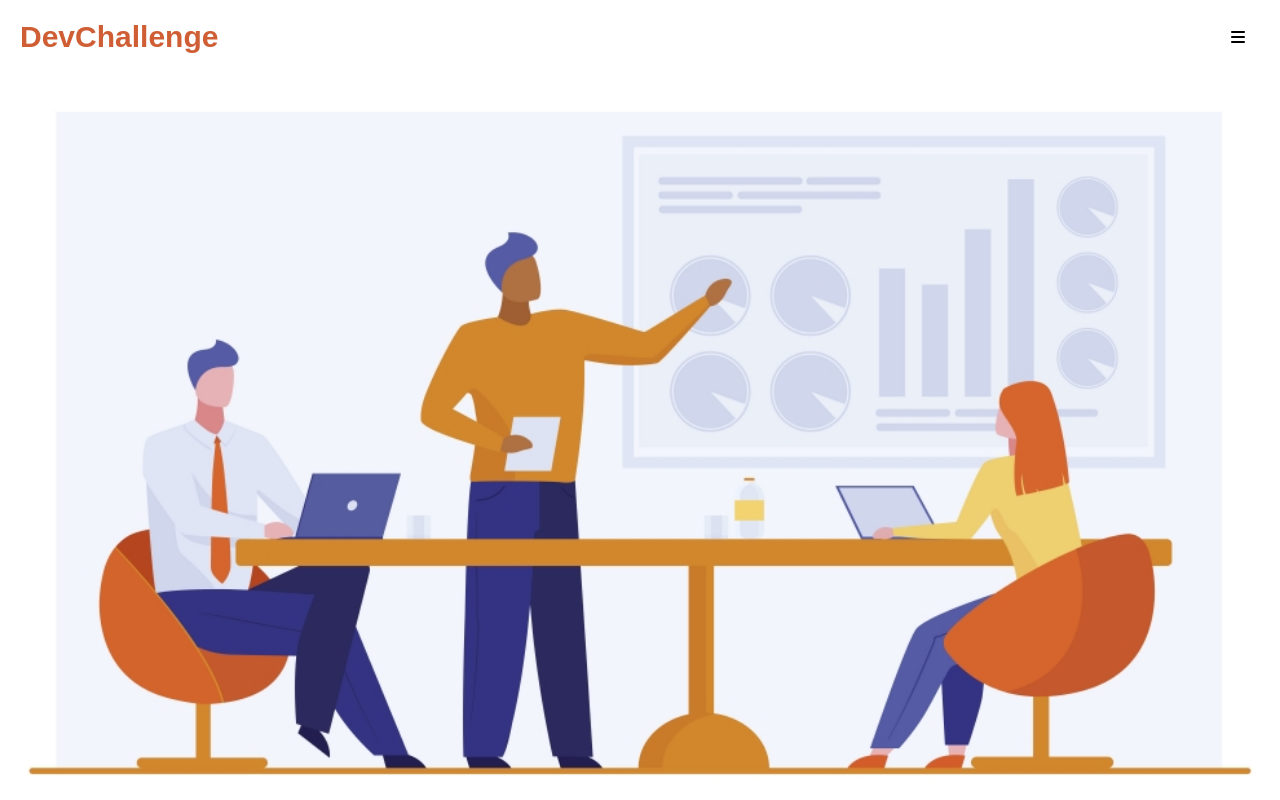
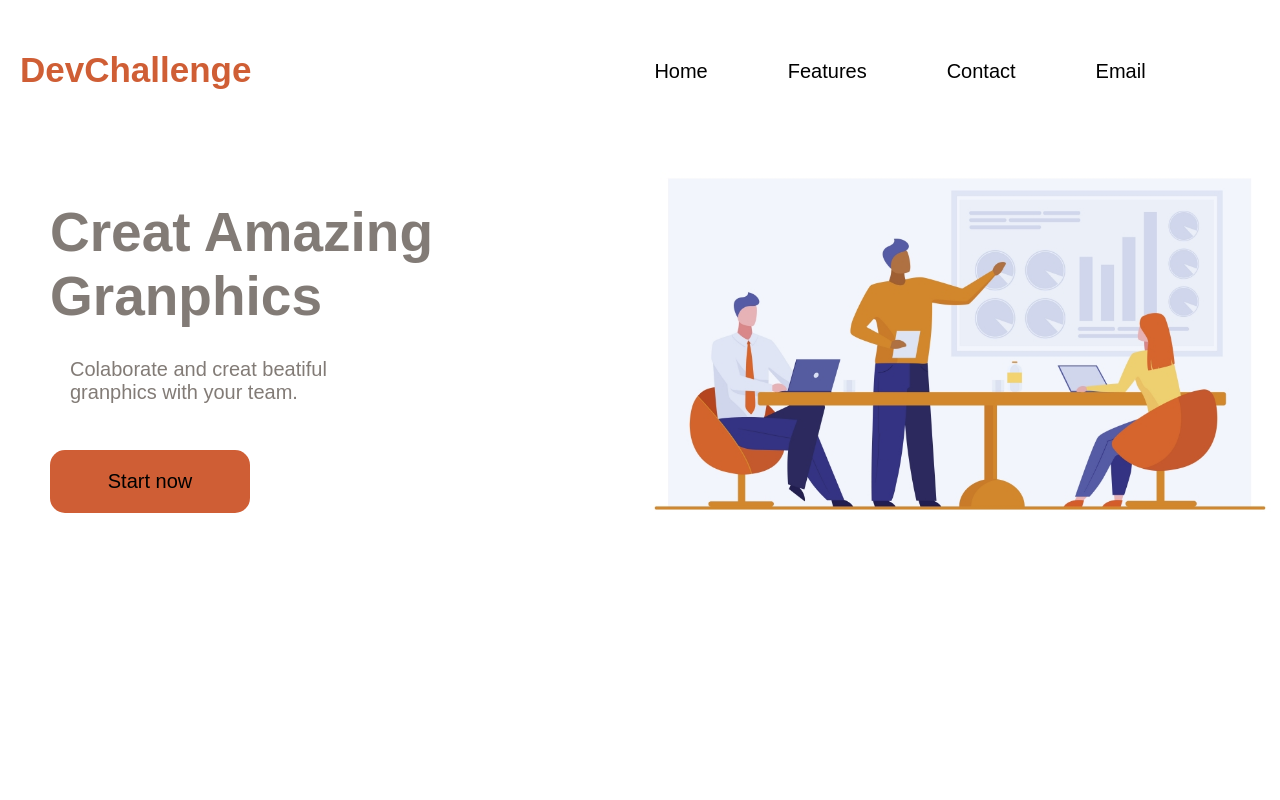
Before and after one commit to marcos-viny/desafio, a plain HTML site: page index.html in a window 1280 px wide. Shown: the top 800 px of the page. Drawn offline with Linux system fonts and the light colour scheme.

Commit message:
responsivo desktop

```diff
--- /dev/null
+++ b/descktop.css
@@ -0,0 +1,65 @@
+@media only screen and (min-width: 1040px) {
+    .principal {
+        display: grid;
+        grid-template-columns: repeat(4, 1fr);
+        grid-template-rows: 150px 250px;
+    }
+    .a1 {
+        display: none;
+    }
+    .section-1 {
+        margin-top: 30px;
+        grid-column: 1/4;
+        grid-row: 1/1;
+    }
+    .nav {
+        display: inline;
+    }
+    .cabeca h1 {
+        font-size: 35px;
+    }
+    .ul {
+        display: flex;
+        gap: 120px;
+        background: none;
+        justify-content: center;
+        width: auto;
+        margin: -80px 0px 0px 840px;
+    }
+    .ul a {
+        font-size: 20px;
+    }
+    .ul a:hover {
+        transform: translatey(15px);
+        color: rgb(207, 94, 53);
+    }
+    .picture {
+        grid-column: 3/-1;
+        grid-row: 2/2;
+    }
+    .section-2 {
+        grid-column: 1/3;
+        grid-row: 2/2;
+    }
+    .section-2 h1 {
+        text-align: left;
+        font-size: 55px;
+    }
+    .section-2 p {
+        text-align: left;
+        width: 300px;
+    }
+    .rodape {
+        grid-column: 1/3;
+        grid-row: 3;
+    }
+    footer a {
+        width: 100px;
+    }
+    footer a:hover {
+        transition-timing-function: ease;
+        transition-duration: 1s;
+        transition-delay: 0.10s;
+        transform: translatey(15px);
+    }
+}
--- a/index.html
+++ b/index.html
@@ -6,6 +6,7 @@
     <meta http-equiv="X-UA-Compatible" content="IE=edge">
     <meta name="viewport" content="width=device-width, initial-scale=1.0">
     <link rel="stylesheet" href="challenge.css">
+    <link rel="stylesheet" href="descktop.css">
     <script src="https://kit.fontawesome.com/bbe93fcdd3.js" crossorigin="anonymous"></script>
     <title>Desafio</title>
 </head>
@@ -15,20 +16,19 @@
         <section class="section-1">
             <header class="cabeca">
                 <h1>DevChallenge </h1>
-
                 <a href="#" class="a1"><i class="fas fa-bars"></i></a>
                 <nav class="nav">
                     <ul class="ul">
                         <li><a href="#">Home</a></li>
                         <li><a href="#">Features</a></li>
                         <li><a href="#">Contact</a></li>
-                        <li><a href="#">Contact</a></li>
+                        <li><a href="#">Email</a></li>
                     </ul>
                 </nav>
             </header>
         </section>
 
-        <section>
+        <section class="picture">
 
             <main class="main">
                 <img class="img" src="./main.jpg" alt="">
@@ -42,7 +42,7 @@
                 Colaborate and creat beatiful granphics with your team.
             </p>
         </section>
-        <section>
+        <section class="rodape">
             <footer><a href="#">Start now</a></footer>
         </section>
     </div>
```
